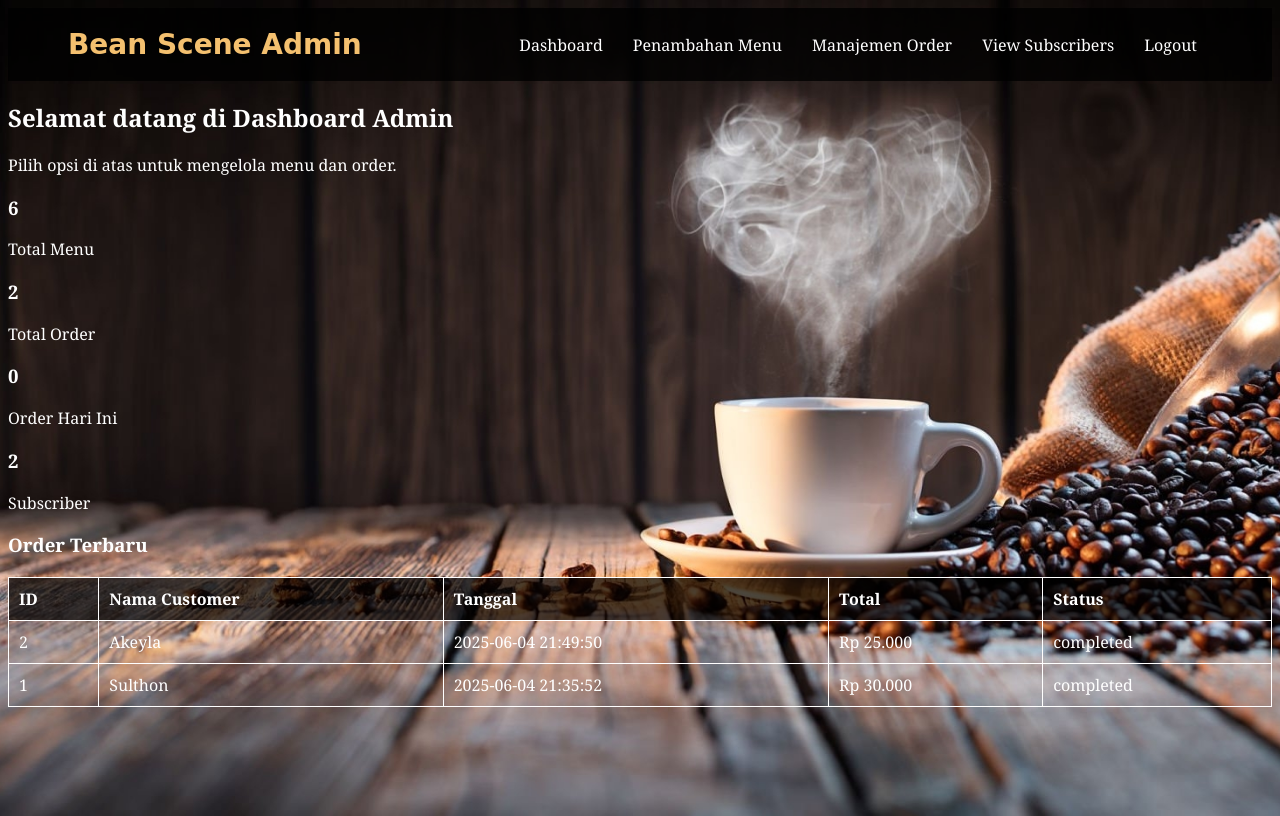
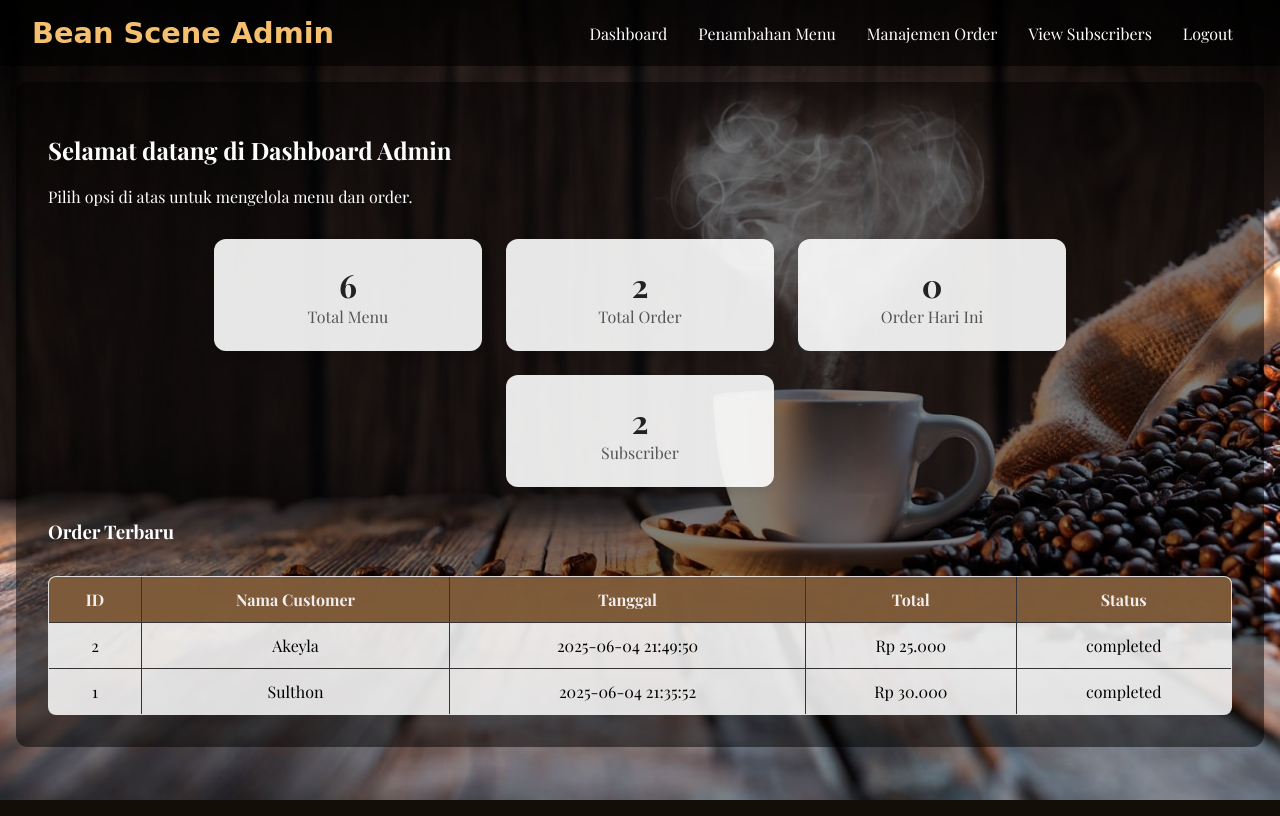
Before and after one commit to Fuentes771/PemogramanWebKelCASS, a PHP site: page /admin/admin_dashboard.php in a window 1280 px wide. Run offline with PHP 8.4, Linux system fonts and the light colour scheme; a user stored in the database is signed in; data comes from the database, SQL or seed files in the repository.

Commit message:
Perbaikan css tata letak di admin

```diff
--- a/admin/admin_dashboard.php
+++ b/admin/admin_dashboard.php
@@ -1,24 +1,21 @@
 <?php
 $host = "localhost";
-$user = "root"; // ganti jika username DB Anda berbeda
-$pass = "";     // ganti jika ada password
-$db   = "toko_kopi"; // nama database Anda
+$user = "root";
+$pass = "";
+$db   = "toko_kopi";
 
 $conn = mysqli_connect($host, $user, $pass, $db);
 
 if (!$conn) {
     die("Koneksi database gagal: " . mysqli_connect_error());
 }
-?>
 
-<?php
 session_start();
 if (!isset($_SESSION['admin_logged_in'])) {
     header('Location: admin_login.php');
     exit();
 }
 
-// Ambil data total
 $menu_query = mysqli_query($conn, "SELECT COUNT(*) AS total_menu FROM menu");
 $menu_data = mysqli_fetch_assoc($menu_query);
 $total_menu = $menu_data['total_menu'];
@@ -36,13 +33,14 @@ $subs_data = mysqli_fetch_assoc($subs_query);
 $total_subscriber = $subs_data['total_subscriber'];
 ?>
 
-
 <!DOCTYPE html>
-<html lang="en">
+<html lang="id">
 <head>
     <meta charset="UTF-8">
+    <title>Admin Dashboard</title>
     <meta name="viewport" content="width=device-width, initial-scale=1.0">
-    <title>Admin Dashboard</title>
+    <!-- Google Font -->
+    <link href="https://fonts.googleapis.com/css2?family=Playfair+Display:wght@400;700&display=swap" rel="stylesheet">
     <link rel="stylesheet" href="../css/admin_style.css">
 </head>
 <body>
@@ -57,10 +55,11 @@ $total_subscriber = $subs_data['total_subscriber'];
         </nav>
     </header>
 
-
     <section>
         <h2>Selamat datang di Dashboard Admin</h2>
         <p>Pilih opsi di atas untuk mengelola menu dan order.</p>
+
+        <div class="stats-wrapper">
             <div class="card">
                 <h3><?= $total_menu ?></h3>
                 <p>Total Menu</p>
@@ -76,6 +75,7 @@ $total_subscriber = $subs_data['total_subscriber'];
             <div class="card">
                 <h3><?= $total_subscriber ?></h3>
                 <p>Subscriber</p>
+            </div>
         </div>
 
         <h3>Order Terbaru</h3>
@@ -100,10 +100,6 @@ $total_subscriber = $subs_data['total_subscriber'];
             }
             ?>
         </table>
-
-    </div>
-</div>
-
     </section>
 </body>
 </html>
--- a/css/admin_style.css
+++ b/css/admin_style.css
@@ -136,3 +136,123 @@ th {
 }
 
 }
+/* Gaya Umum */
+body {
+    margin: 0;
+    padding: 0;
+    font-family: 'Playfair Display', Georgia, serif;
+    background-image: url('../img/coffee-bg.jpg');
+    background-size: cover;
+    background-position: center;
+    background-attachment: fixed;
+    color: #fff;
+}
+
+/* Header */
+header {
+    background: rgba(0, 0, 0, 0.6);
+    padding: 1rem 2rem;
+    display: flex;
+    justify-content: space-between;
+    align-items: center;
+}
+
+.logo {
+    font-size: 1.8rem;
+    font-weight: bold;
+}
+
+nav a {
+    color: #fff;
+    margin-left: 1rem;
+    text-decoration: none;
+    font-weight: 500;
+}
+
+nav a:hover {
+    text-decoration: underline;
+}
+
+/* Section utama */
+section {
+    padding: 2rem;
+    background-color: rgba(0, 0, 0, 0.5);
+    margin: 1rem;
+    border-radius: 12px;
+}
+
+/* Kartu Statistik */
+.stats-wrapper {
+    display: flex;
+    flex-wrap: wrap;
+    justify-content: center;
+    gap: 1.5rem;
+    margin: 2rem auto;
+    max-width: 1000px;
+}
+
+.card {
+    background: rgba(255, 255, 255, 0.9);
+    border-radius: 12px;
+    padding: 1.5rem;
+    width: 220px;
+    text-align: center;
+    color: #222;
+    box-shadow: 0 4px 12px rgba(0,0,0,0.1);
+    transition: transform 0.3s ease;
+}
+
+.card:hover {
+    transform: scale(1.05);
+}
+
+.card h3 {
+    font-size: 2rem;
+    margin: 0;
+}
+
+.card p {
+    margin: 0;
+    color: #555;
+}
+
+/* Tabel */
+.order-table {
+    width: 100%;
+    border-collapse: collapse;
+    margin-top: 2rem;
+    background-color: rgba(255, 255, 255, 0.85);
+    color: #000;
+    border-radius: 8px;
+    overflow: hidden;
+}
+
+.order-table th,
+.order-table td {
+    padding: 12px;
+    border: 1px solid #353232;
+    text-align: center;
+}
+
+.order-table th {
+    background-color: rgba(115, 76, 39, 0.9);
+    color: #f1eded;
+}
+
+/* Responsive */
+@media (max-width: 768px) {
+    .stats-wrapper {
+        flex-direction: column;
+        align-items: center;
+    }
+
+    header {
+        flex-direction: column;
+        text-align: center;
+    }
+
+    nav a {
+        display: block;
+        margin: 0.5rem 0;
+    }
+}
```
Lines whose indentation alone changed are shown as unchanged.
